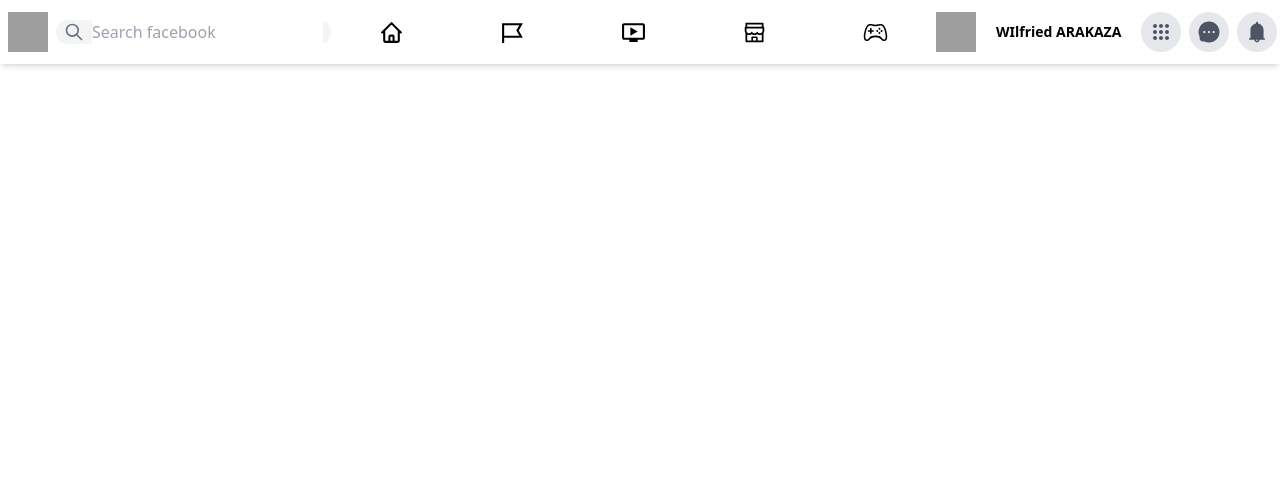
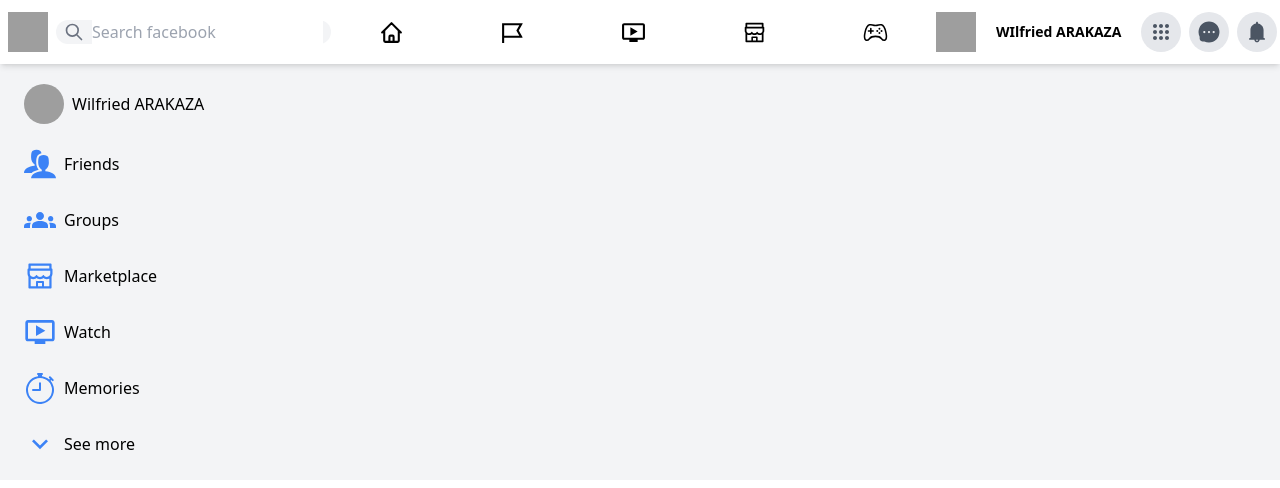
Before and after one commit to wilfriedpapt89/facebook-clone, a Next.js app in the folder frontend/: page / in a window 1280 px wide. Shown: the top 488 px of the page. Built offline with nearby package versions, Linux system fonts and the light colour scheme; grey boxes are pictures that could not be loaded.

Commit message:
Sidebar done

```diff
--- /dev/null
+++ b/frontend/components/Sidebar.js
@@ -0,0 +1,28 @@
+import Image from 'next/image'
+import React from 'react'
+import {ImUsers} from "react-icons/im"
+import SidebarItem from './SidebarItem'
+import {MdGroups, MdOutlineOndemandVideo, MdOutlineExpandMore} from "react-icons/md"
+import {AiOutlineShop} from "react-icons/ai"
+import {BsStopwatch} from "react-icons/bs"
+
+const Sidebar = () => {
+  return (
+    <div className="hidden lg:inline-flex flex-col py-2 pl-2 max-w-xl lg:min-w-[302px]">
+
+        <div className="flex items-center space-x-2 py-3 pl-4 hover:bg-gray-200 rounded-l-xl cursor-pointer">
+        <Image src="https://upload.wikimedia.org/wikipedia/en/0/04/Facebook_f_logo_%282021%29.svg"
+        className="rounded-full cursor-pointer" height={40} width={40}/>
+        <p className="hidden sm:inline-flex font-medium">Wilfried ARAKAZA</p>
+        </div>
+        <SidebarItem Icon={ImUsers} value="Friends"/>
+        <SidebarItem Icon={MdGroups} value="Groups"/>
+        <SidebarItem Icon={AiOutlineShop} value="Marketplace" />
+        <SidebarItem Icon={MdOutlineOndemandVideo} value="Watch" />
+        <SidebarItem Icon={BsStopwatch} value="Memories" />
+        <SidebarItem Icon={MdOutlineExpandMore} value="See more" />
+    </div>
+  )
+}
+
+export default Sidebar
--- /dev/null
+++ b/frontend/components/SidebarItem.js
@@ -0,0 +1,12 @@
+import React from 'react'
+
+const SidebarItem = ({Icon, value}) => {
+  return (
+    <div className="flex items-center space-x-2 py-3 pl-4 hover:bg-gray-200 rounded-l-xl cursor-pointer">
+            <Icon className="h-8 w-8 text-blue-500"/>
+            <p className="hidden sm:inline-flex font-medium">{value}</p>
+        </div>
+  )
+}
+
+export default SidebarItem
--- a/frontend/pages/index.js
+++ b/frontend/pages/index.js
@@ -1,5 +1,6 @@
 import Head from 'next/head'
 import Header from '../components/Header'
+import Sidebar from '../components/Sidebar'
 
 export default function Home() {
   return (
@@ -11,7 +12,8 @@
       </Head>
       <Header/>
 
-      <main>
+      <main className="flex bg-gray-100">
+        <Sidebar/>
       </main>
     </div>
   )
```
